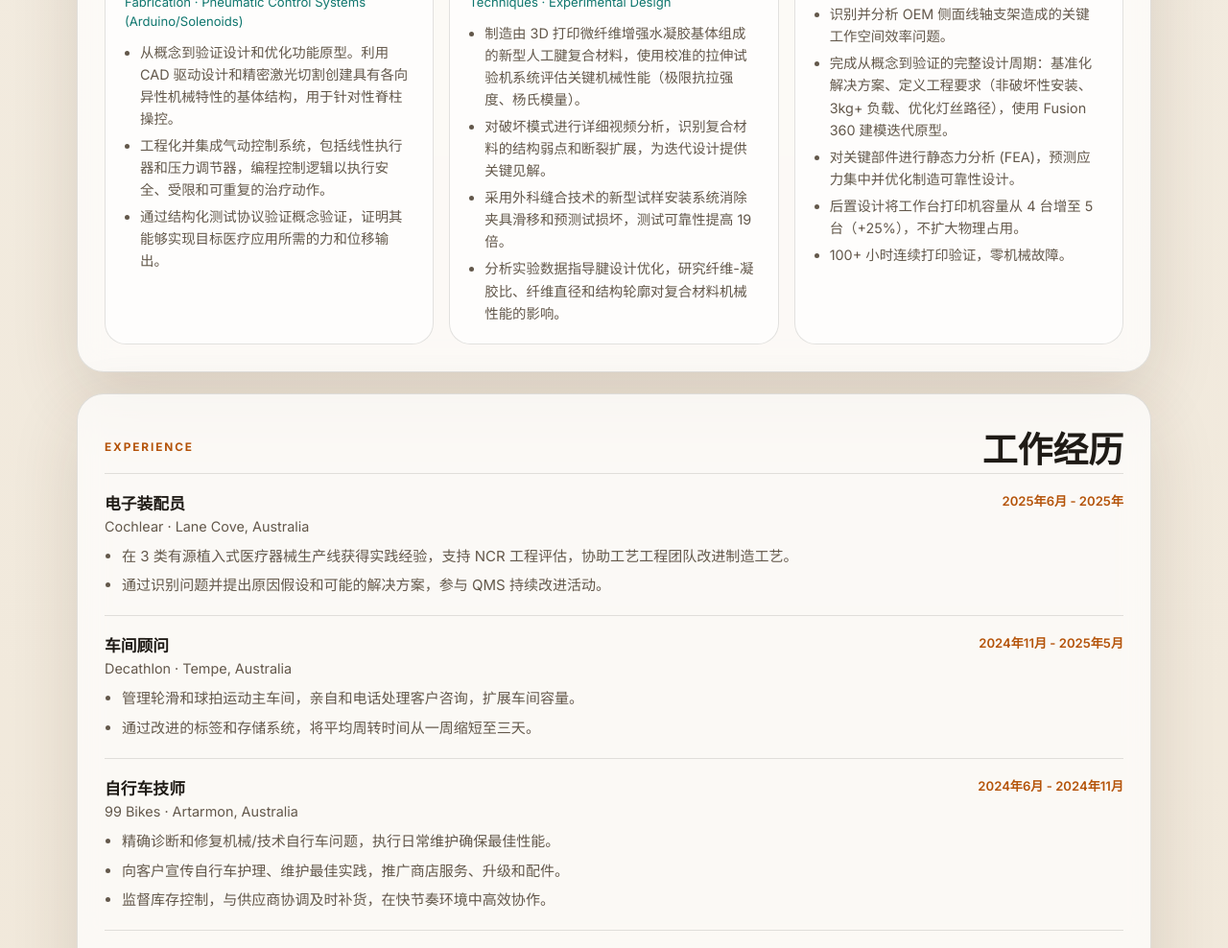
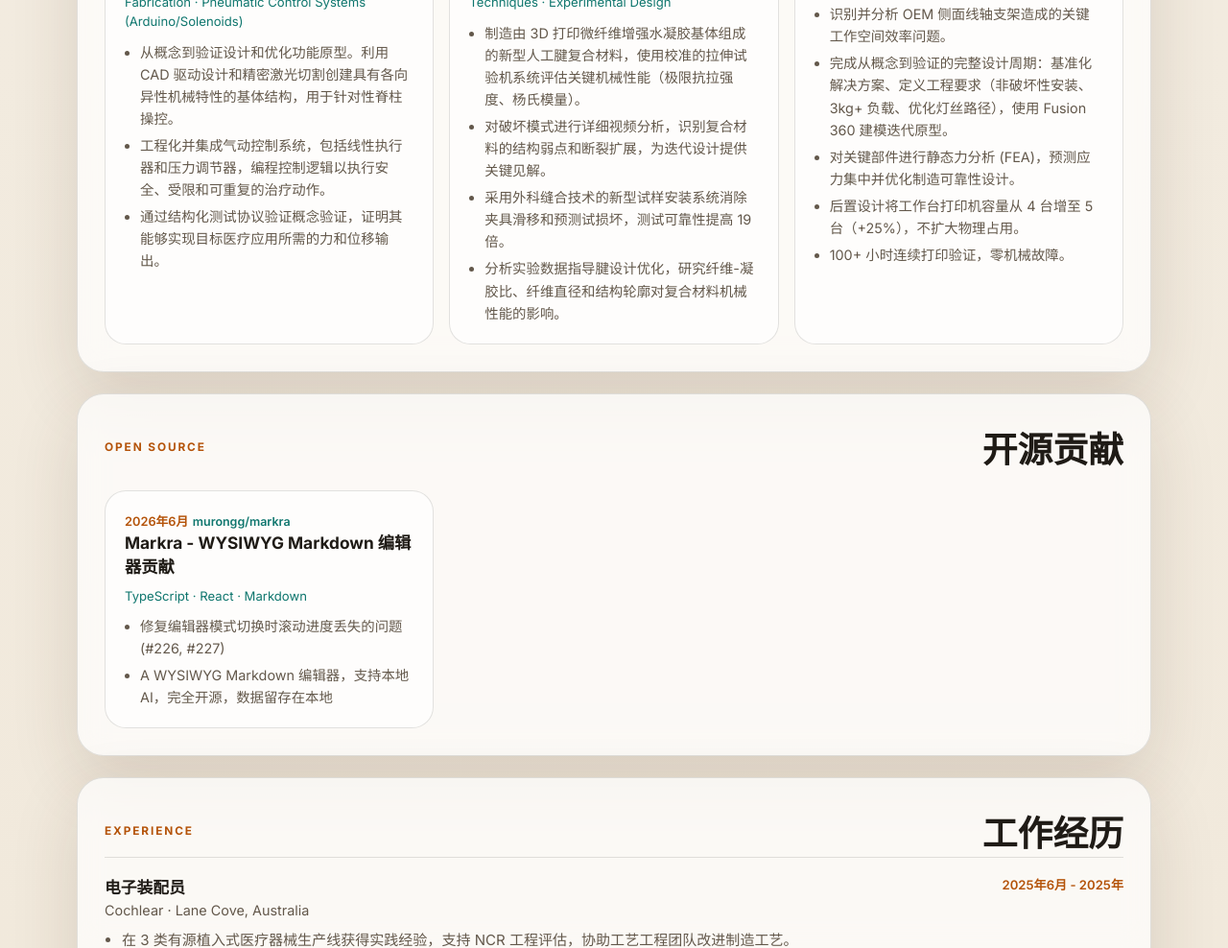
Before and after one commit to jian45154/web, a plain HTML site: page index.html in a window 1280 px wide. Shown: the part 2032-3020 px from the top of the page at 96% size. Drawn offline with Linux system fonts and the light colour scheme.

Commit message:
Add open source contribution: fix scroll progress in murongg/markra (#227)

```diff
--- /dev/null
+++ b/content/contributions.json
@@ -0,0 +1,24 @@
+{
+  "contributions": [
+    {
+      "repo": "murongg/markra",
+      "title": {
+        "zh": "Markra - WYSIWYG Markdown 编辑器贡献",
+        "en": "Markra - WYSIWYG Markdown Editor"
+      },
+      "url": "https://github.com/murongg/markra",
+      "period": { "zh": "2026年6月", "en": "Jun 2026" },
+      "tech": ["TypeScript", "React", "Markdown"],
+      "highlights": {
+        "zh": [
+          "修复编辑器模式切换时滚动进度丢失的问题 (#226, #227)",
+          "A WYSIWYG Markdown 编辑器，支持本地 AI，完全开源，数据留存在本地"
+        ],
+        "en": [
+          "Fixed scroll progress not being preserved when switching between editor modes (#226, #227)",
+          "A WYSIWYG Markdown editor with native AI. Fully open source, free to use, data stays local."
+        ]
+      }
+    }
+  ]
+}
--- a/index.html
+++ b/index.html
@@ -126,6 +126,15 @@
         <div class="cards"></div>
       </section>
 
+      <!-- Open Source Contributions -->
+      <section id="contributions" class="section">
+        <div class="section-heading">
+          <p class="eyebrow" data-i18n="contributions.eyebrow">Open Source</p>
+          <h3 data-i18n="contributions.title">开源贡献</h3>
+        </div>
+        <div class="cards"></div>
+      </section>
+
       <!-- Experience -->
       <section id="experience" class="section">
         <div class="section-heading">
--- a/script.js
+++ b/script.js
@@ -4,7 +4,7 @@ let currentLang = 'zh';
 
 // ── Load all content files ──────────────────────────────────────────────────
 async function loadContent() {
-  const files = ['meta', 'about', 'education', 'projects', 'experience', 'skills'];
+  const files = ['meta', 'about', 'education', 'projects', 'experience', 'skills', 'contributions'];
   const results = await Promise.all(
     files.map(f => fetch(`./content/${f}.json`).then(r => r.json()).catch(() => ({})))
   );
@@ -15,6 +15,7 @@ async function loadContent() {
     projects: results[3],
     experience: results[4],
     skills: results[5],
+    contributions: results[6],
   };
 }
 
@@ -30,7 +31,6 @@ function renderChips(items) {
 
 // ── Render sections ─────────────────────────────────────────────────────────
 function renderMeta() {
-  const m = content.meta;
   document.querySelectorAll('[data-i18n]').forEach(node => {
     const key = node.getAttribute('data-i18n');
     const val = translations[currentLang]?.[key];
@@ -46,7 +46,7 @@ function renderMeta() {
 
 function renderHero() {
   const m = content.meta;
-  if (!m.name) return;
+  if (!m?.name) return;
 
   document.querySelector('[data-field="brand-name"]').textContent = t(m.name);
   document.querySelector('[data-field="hero-kicker"]').textContent = t(m.tagline);
@@ -60,6 +60,7 @@ function renderHero() {
 
 function renderPortrait() {
   const portrait = document.querySelector('.portrait');
+  if (!portrait) return;
   const img = document.createElement('img');
   img.src = './assets/portrait.jpg';
   img.alt = t(content.meta?.name) || 'Portrait';
@@ -73,7 +74,8 @@ function renderAbout() {
   if (!a) return;
   document.querySelector('[data-field="about-body"]').textContent = t(a.body);
   document.querySelector('[data-field="about-title"]').textContent = t(a.title);
-  document.querySelector('#about .chips').innerHTML = renderChips(a.interests || []);
+  const chipsEl = document.querySelector('#about .chips');
+  if (chipsEl) chipsEl.innerHTML = renderChips(a.interests || []);
 }
 
 function renderEducation() {
@@ -95,7 +97,8 @@ function renderEducation() {
   section.querySelector('[data-field="edu-degree"]').textContent = e.degree;
   section.querySelector('[data-field="edu-period"]').textContent = t(e.period);
   section.querySelector('[data-field="edu-summary"]').textContent = t(e.summary);
-  section.querySelector('.coursework-list').innerHTML = cwHtml;
+  const cwList = section.querySelector('.coursework-list');
+  if (cwList) cwList.innerHTML = cwHtml;
   section.querySelector('[data-field="thesis-title"]').textContent = t(e.thesis?.title);
   section.querySelector('[data-field="thesis-body"]').textContent = t(e.thesis?.body);
 }
@@ -145,6 +148,28 @@ function renderExperience() {
   `).join('');
 }
 
+function renderContributions() {
+  const contribs = content.contributions?.contributions || [];
+  if (!contribs.length) return;
+
+  const section = document.querySelector('#contributions');
+  if (!section) return;
+
+  section.querySelector('.cards').innerHTML = contribs.map(c => `
+    <article class="card contrib-card">
+      <div class="card-header">
+        <span class="card-period">${t(c.period)}</span>
+        <a class="card-repo" href="${c.url}" target="_blank" rel="noopener noreferrer">${c.repo}</a>
+      </div>
+      <h4 class="card-title">${t(c.title)}</h4>
+      <p class="card-tech">${c.tech?.join(' · ')}</p>
+      <ul class="card-highlights">
+        ${c.highlights[currentLang]?.map(h => `<li>${h}</li>`).join('') || ''}
+      </ul>
+    </article>
+  `).join('');
+}
+
 function renderSkills() {
   const skills = content.skills?.skills || [];
   if (!skills.length) return;
@@ -177,6 +202,7 @@ async function render() {
   renderAbout();
   renderEducation();
   renderProjects();
+  renderContributions();
   renderExperience();
   renderSkills();
   renderFooter();
@@ -192,10 +218,13 @@ const translations = {
     'stats.title2': '身份',
     'stats.title3': '地点',
     'about.eyebrow': 'About',
+    'about.title': '我关注什么',
     'projects.eyebrow': 'Practice',
     'projects.title': '项目经历',
     'education.eyebrow': 'Education',
     'education.title': '教育背景',
+    'contributions.eyebrow': 'Open Source',
+    'contributions.title': '开源贡献',
     'experience.eyebrow': 'Experience',
     'experience.title': '工作经历',
     'skills.eyebrow': 'Skills',
@@ -219,6 +248,8 @@ const translations = {
     'projects.title': 'Project Experience',
     'education.eyebrow': 'Education',
     'education.title': 'Education',
+    'contributions.eyebrow': 'Open Source',
+    'contributions.title': 'Open Source Contributions',
     'experience.eyebrow': 'Experience',
     'experience.title': 'Work Experience',
     'skills.eyebrow': 'Skills',
@@ -255,6 +286,7 @@ function applyLanguage(lang) {
   renderAbout();
   renderEducation();
   renderProjects();
+  renderContributions();
   renderExperience();
   renderSkills();
   renderFooter();
--- a/styles.css
+++ b/styles.css
@@ -466,6 +466,13 @@ button:focus-visible {
 }
 .card-period { font-size: 0.8rem; color: var(--accent-2); font-weight: 600; }
 .card-org { font-size: 0.8rem; color: var(--muted); }
+.card-repo {
+  font-size: 0.78rem;
+  color: var(--accent);
+  text-decoration: none;
+  font-weight: 600;
+}
+.card-repo:hover { text-decoration: underline; }
 .card-tech {
   font-size: 0.82rem;
   color: var(--accent);
```
